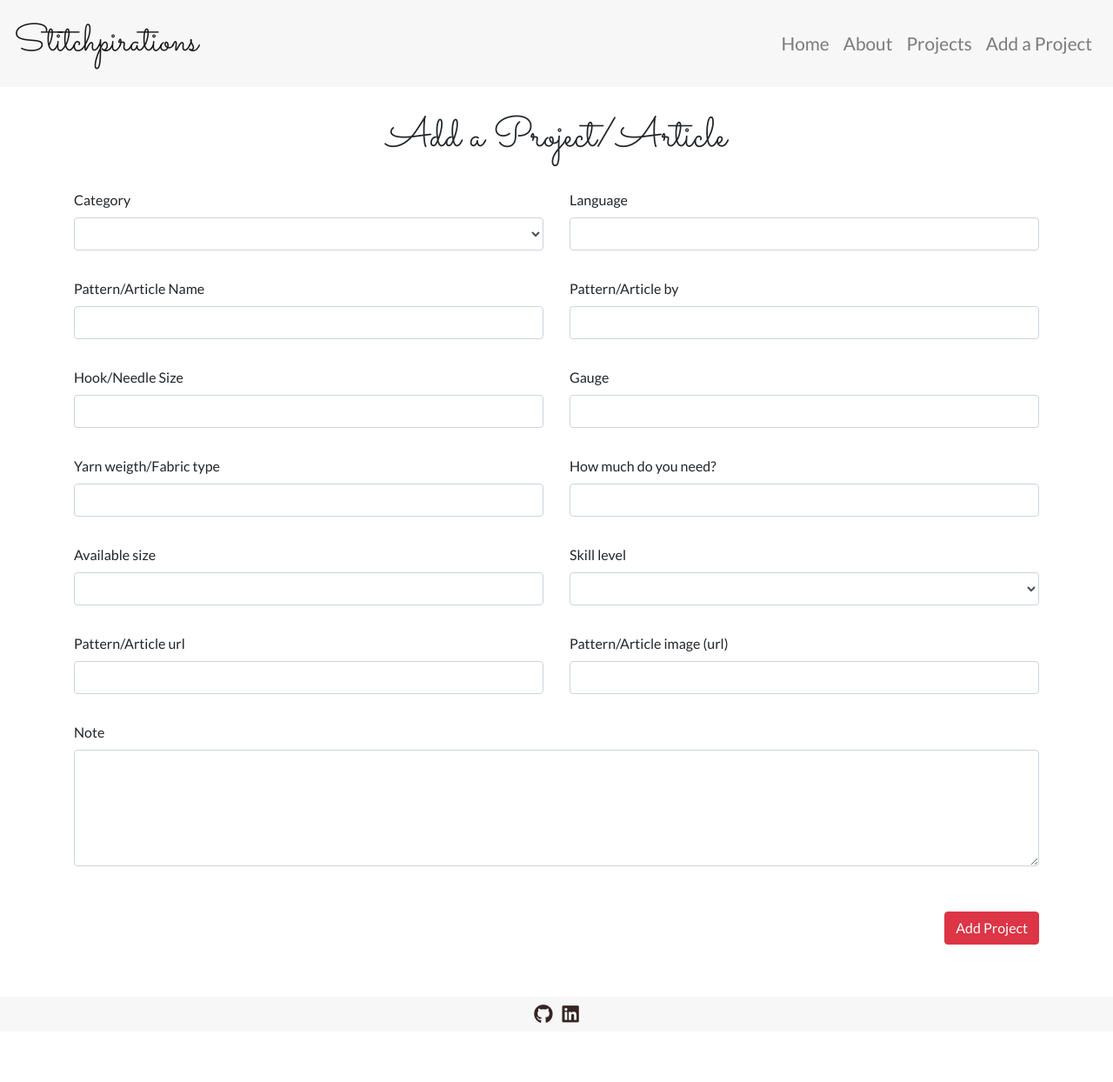
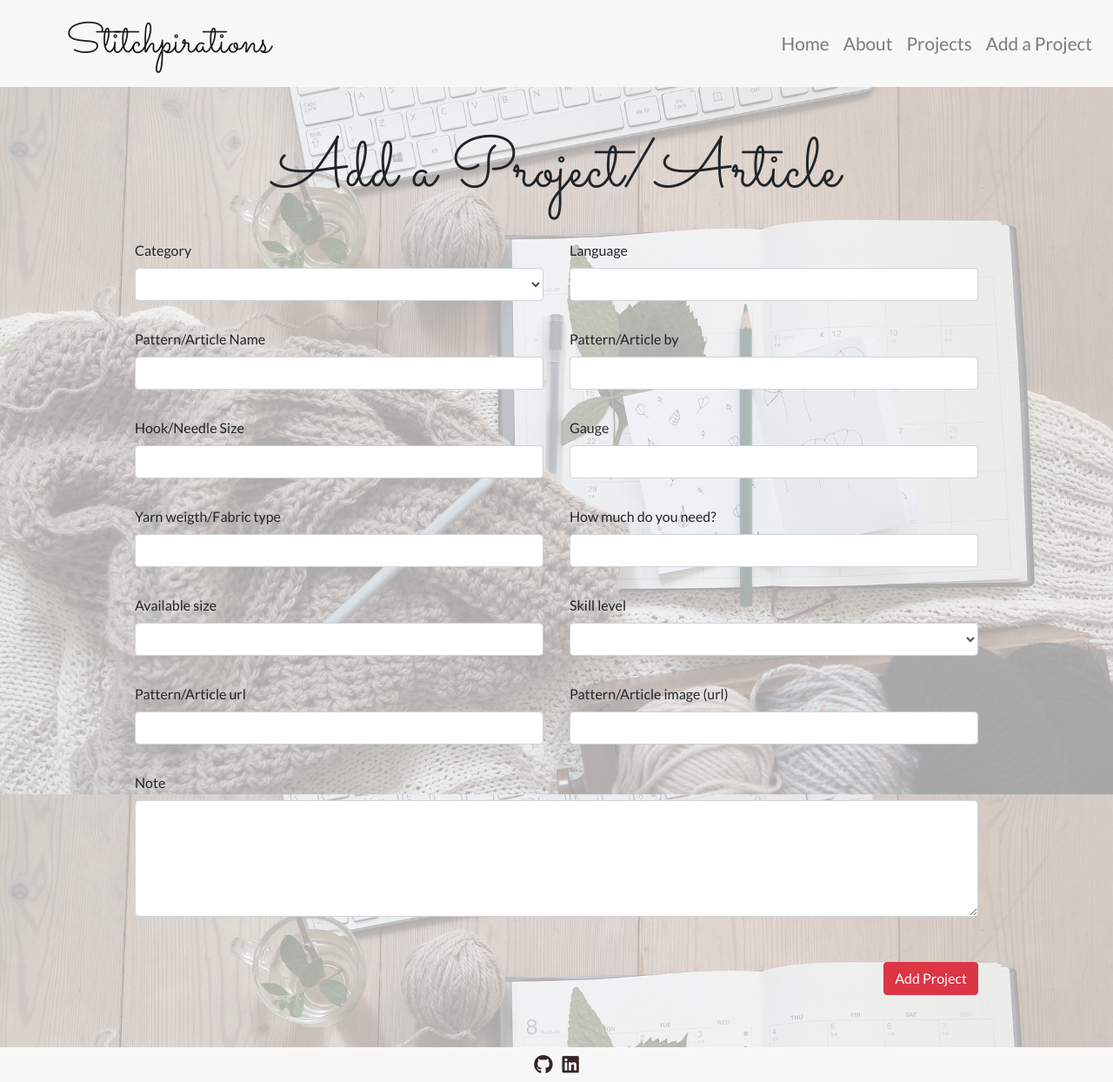
Before and after one commit to elisamunoz/docu-llamas, a Flask app: page /add_pattern in a window 1280 px wide. Shown: the whole page at 87% size. Before the commit the page ends 1176 px from the top, so only its background shows below. Run offline with Flask 2, Linux system fonts and the light colour scheme; a database or web service that is not in the repository returns one stand-in record (values such as "Sample title"); some libraries are stand-ins or nearby versions.

Commit message:
background image to add-edit-patterm

```diff
--- a/static/css/desktop.css
+++ b/static/css/desktop.css
@@ -32,7 +32,7 @@
       width: 60%;
     }
 
-    #add-edit-pattern.site-content {
+    .add-edit-pattern__form {
       max-width: 1000px;
       margin: auto;
     }
--- a/static/css/style.css
+++ b/static/css/style.css
@@ -24,6 +24,16 @@ text-align: justify;
   padding-top: 20px;
   background-position: center;
   position: relative;
+  background-attachment: fixed;
+}
+
+.transparent-overlay {
+  height: 100%;
+  width: 100%;
+  top: 0;
+  left: 0;
+  right: 0;
+  background: rgba(255, 255, 255, 0.6);
   background-attachment: fixed;
 }
 
@@ -280,12 +290,23 @@ text-decoration: none;
 
 
 /* Add/Edit Pattern */
+.add-edit-pattern {
+  background-image: url("../images/add_edit_pattern.jpg");
+}
+
+.add-edit-pattern__form {
+  padding-bottom: 60px;
+}
 
 .buttons {
   width: 100%;
   text-align: right;
   padding-right: 15px;
   padding-top: 20px;
+}
+
+#add-edit-pattern.site-content {
+  padding-bottom: 0;
 }
 
 /* Errors */
--- a/templates/addpattern.html
+++ b/templates/addpattern.html
@@ -1,8 +1,9 @@
 {% extends 'base.html' %}
 {% block pageId %}add-edit-pattern{% endblock %}
-
 {% block content %}
-
+<div class="add-edit-pattern background-image">
+  <div class="transparent-overlay">
+    <div class="add-edit-pattern__form">
       {% if isNew==True %}
         <h3 class="section__title">Add a Project/Article</h3>
       {% else %}
@@ -134,6 +135,9 @@
           </div>
         </form>
       </div>
+    </div>
+  </div>
+</div>
 
 
 
--- a/templates/base.html
+++ b/templates/base.html
@@ -7,12 +7,11 @@
     <link rel="icon" type="image/png" href="{{ url_for('static', filename='images/icons/penguin-favicon.png') }}" />
     <title></title>
 
-    <link
-      rel="stylesheet"
-      href="https://stackpath.bootstrapcdn.com/bootstrap/4.3.0/css/bootstrap.min.css"
-    />
+    <link rel="stylesheet" href="https://stackpath.bootstrapcdn.com/bootstrap/4.3.0/css/bootstrap.min.css"/>
     <link href="https://fonts.googleapis.com/css?family=Lato|Sacramento&display=swap" rel="stylesheet">
     <link rel="stylesheet" href="{{ url_for('static', filename='css/style.css') }}" />
+    <link rel="stylesheet" href="{{ url_for('static', filename='css/tablet.css') }}" />
+    <link rel="stylesheet" href="{{ url_for('static', filename='css/desktop.css') }}" />
   </head>
   <body>
     <!-- Header -->
```
Also changed, not shown: static/images/add_edit_pattern.jpg (renamed from static/images/yarn-2565067_1920.jpg). Lines whose indentation alone changed are shown as unchanged.
